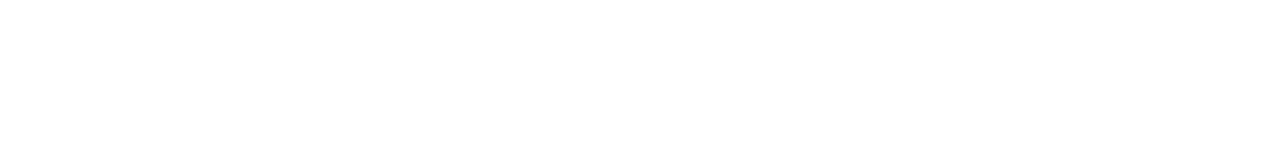
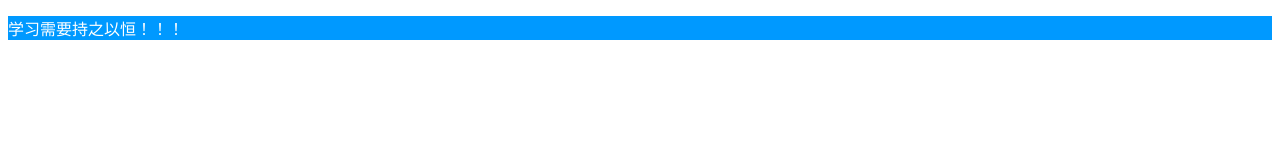
Before and after one commit to mychen666/myproject78, a plain HTML site: page index.html in a window 1280 px wide. Drawn offline with Linux system fonts and the light colour scheme.

Commit message:
新建css引入到index.html中

```diff
--- /dev/null
+++ b/css/style.css
@@ -0,0 +1,4 @@
+p{
+    background-color: #09f;
+    color: #fff;
+}
--- a/index.html
+++ b/index.html
@@ -5,8 +5,9 @@
     <meta http-equiv="X-UA-Compatible" content="IE=edge">
     <meta name="viewport" content="width=device-width, initial-scale=1.0">
     <title>Document</title>
+    <link rel="stylesheet" href="css/style.css">
 </head>
 <body>
-
+    <p>学习需要持之以恒！！！</p>
 </body>
 </html>
```
